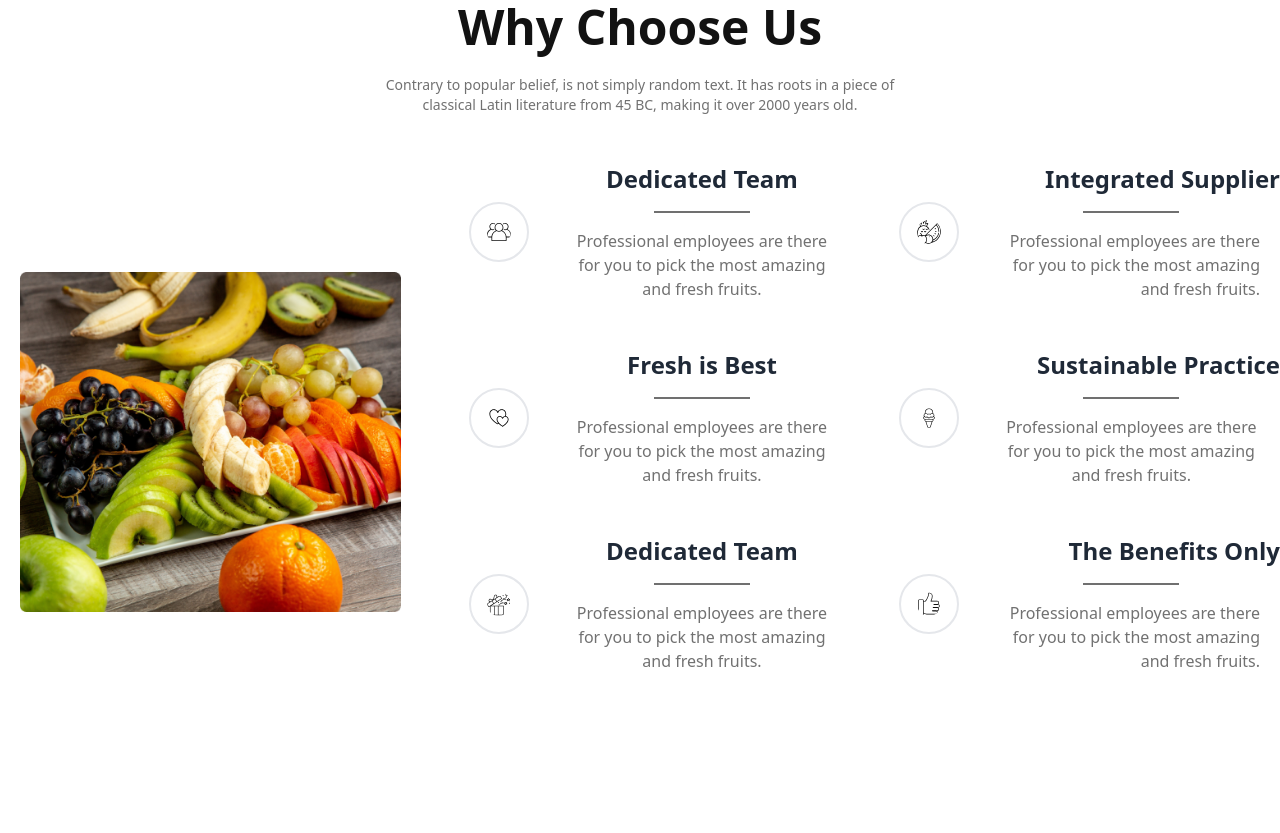
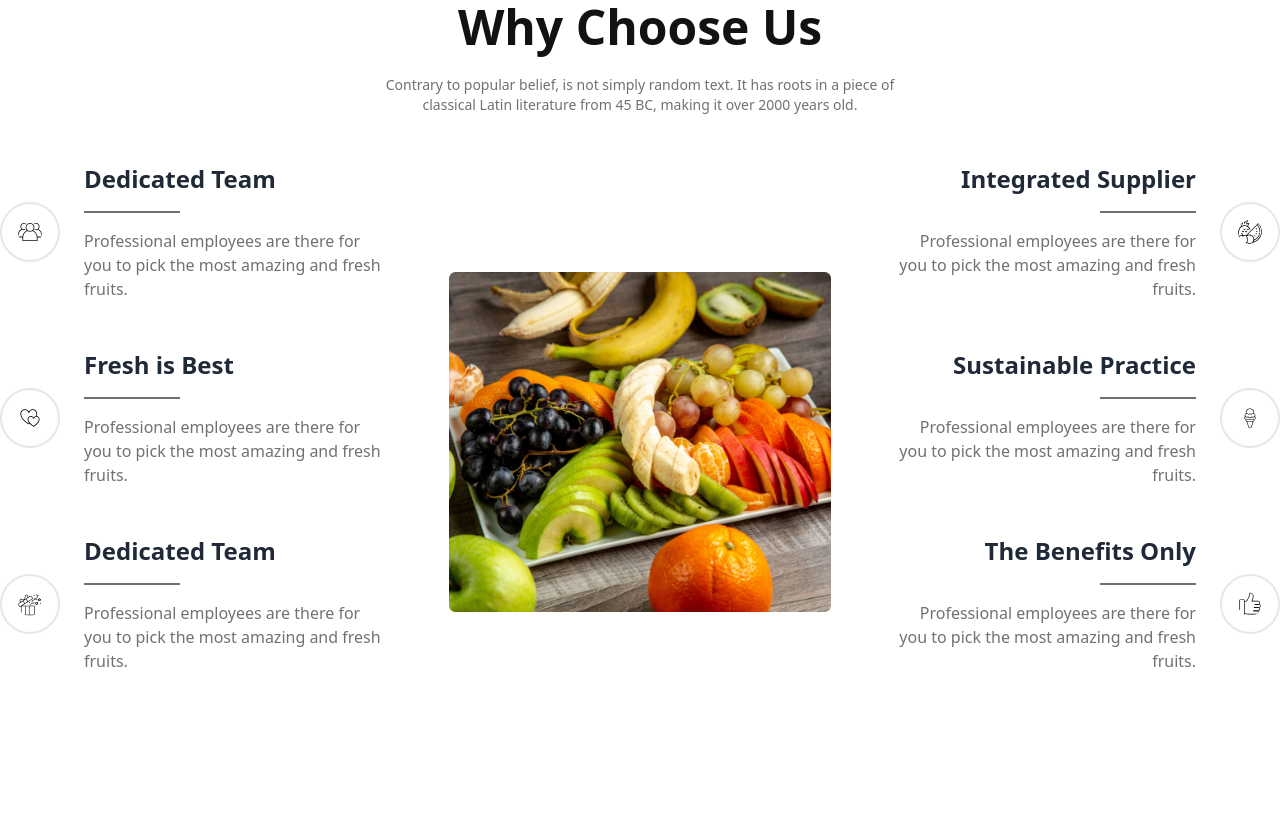
Before and after one commit to monoare/b8a3-fruit-brust-assignment, a plain HTML site: page index.html in a window 1280 px wide. Shown: the part 3147-3980 px from the top of the page. Drawn offline with nearby package versions, Linux system fonts and the light colour scheme.

Commit message:
added responsive layout

```diff
--- a/index.html
+++ b/index.html
@@ -1554,10 +1554,10 @@
         </div>
         <div class="flex flex-col lg:flex-row gap-12 items-center">
           <!-- Left Side -->
-          <div class="flex-1 order-2">
+          <div class="flex-1 order-2 lg:order-1">
             <!-- Reason-1 -->
             <div
-              class="flex flex-col text-center items-center lg:flex-row gap-6 mb-5 lg:mb-12"
+              class="flex flex-col text-center lg:text-left items-center lg:justify-start lg:flex-row gap-6 mb-5 lg:mb-12"
             >
               <div>
                 <svg
@@ -1577,9 +1577,9 @@
               <div>
                 <h3 class="text-2xl font-extrabold">Dedicated Team</h3>
                 <div
-                  class="border-b-2 mx-auto w-24 border-[#12121299] my-4"
+                  class="border-b-2 mx-auto lg:mx-0 w-24 border-[#12121299] my-4"
                 ></div>
-                <p class="text-base font-medium text-[#12121299] px-5">
+                <p class="text-base font-medium text-[#12121299] px-5 lg:px-0">
                   Professional employees are there for you to pick the most
                   amazing and fresh fruits.
                 </p>
@@ -1588,7 +1588,7 @@
 
             <!-- Reason-2 -->
             <div
-              class="flex flex-col text-center items-center lg:flex-row gap-6 mb-5 lg:mb-12"
+              class="flex flex-col text-center lg:text-left items-center lg:justify-start lg:flex-row gap-6 mb-5 lg:mb-12"
             >
               <div>
                 <svg
@@ -1608,9 +1608,9 @@
               <div>
                 <h3 class="text-2xl font-extrabold">Fresh is Best</h3>
                 <div
-                  class="border-b-2 mx-auto w-24 border-[#12121299] my-4"
+                  class="border-b-2 mx-auto lg:mx-0 w-24 border-[#12121299] my-4"
                 ></div>
-                <p class="text-base font-medium text-[#12121299] px-5">
+                <p class="text-base font-medium text-[#12121299] px-5 lg:px-0">
                   Professional employees are there for you to pick the most
                   amazing and fresh fruits.
                 </p>
@@ -1619,7 +1619,7 @@
 
             <!-- Reason-3 -->
             <div
-              class="flex flex-col text-center items-center lg:flex-row gap-6 mb-5 lg:mb-12"
+              class="flex flex-col text-center lg:text-left items-center lg:justify-start lg:flex-row gap-6 mb-5 lg:mb-12"
             >
               <div>
                 <svg
@@ -1690,9 +1690,9 @@
               <div>
                 <h3 class="text-2xl font-extrabold">Dedicated Team</h3>
                 <div
-                  class="border-b-2 mx-auto w-24 border-[#12121299] my-4"
+                  class="border-b-2 mx-auto lg:mx-0 w-24 border-[#12121299] my-4"
                 ></div>
-                <p class="text-base font-medium text-[#12121299] px-5">
+                <p class="text-base font-medium text-[#12121299] px-5 lg:px-0">
                   Professional employees are there for you to pick the most
                   amazing and fresh fruits.
                 </p>
@@ -1700,28 +1700,28 @@
             </div>
           </div>
           <!-- Center Position -->
-          <div class="flex-1 order-1 mx-5">
+          <div class="flex-1 order-1 lg:order-2 mx-5">
             <img src="images/whychoose1.png" alt="" />
           </div>
           <!-- Right Side -->
           <div class="flex-1 order-3">
             <!-- Reason-4 -->
             <div
-              class="flex flex-col text-center items-center lg:flex-row gap-6 mb-5 lg:mb-12"
+              class="flex flex-col text-center lg:text-right items-center lg:flex-row gap-6 mb-5 lg:mb-12"
             >
-              <div class="flex flex-col lg:items-end order-2">
+              <div class="flex flex-col lg:items-end order-2 lg:order-1">
                 <h3 class="text-2xl font-extrabold">Integrated Supplier</h3>
                 <div
-                  class="border-b-2 mx-auto w-24 border-[#12121299] my-4"
+                  class="border-b-2 mx-auto lg:mx-0 w-24 border-[#12121299] my-4"
                 ></div>
                 <p
-                  class="lg:text-right text-base font-medium text-[#12121299] px-5"
+                  class="lg:text-right text-base font-medium text-[#12121299] px-5 lg:px-0"
                 >
                   Professional employees are there for you to pick the most
                   amazing and fresh fruits.
                 </p>
               </div>
-              <div class="order-1">
+              <div class="order-1 lg:order-2">
                 <svg
                   class="rounded-full border-2 p-4 fill-[#12121299 ]"
                   xmlns="http://www.w3.org/2000/svg"
@@ -1783,19 +1783,19 @@
 
             <!-- Reason-5 -->
             <div
-              class="flex flex-col text-center items-center lg:flex-row gap-6 mb-5 lg:mb-12"
+              class="flex flex-col text-center lg:text-right items-center lg:flex-row gap-6 mb-5 lg:mb-12"
             >
-              <div class="flex flex-col lg:items-end order-2">
+              <div class="flex flex-col lg:items-end order-2 lg:order-1">
                 <h3 class="text-2xl font-extrabold">Sustainable Practice</h3>
                 <div
-                  class="border-b-2 mx-auto w-24 border-[#12121299] my-4"
+                  class="border-b-2 mx-auto lg:mx-0 w-24 border-[#12121299] my-4"
                 ></div>
-                <p class="text-base font-medium text-[#12121299] px-5">
+                <p class="text-base font-medium text-[#12121299] px-5 lg:px-0">
                   Professional employees are there for you to pick the most
                   amazing and fresh fruits.
                 </p>
               </div>
-              <div class="order-1">
+              <div class="order-1 lg:order-2">
                 <svg
                   class="rounded-full border-2 p-4 fill-[#12121299 ]"
                   xmlns="http://www.w3.org/2000/svg"
@@ -1820,19 +1820,19 @@
             <div
               class="flex flex-col text-center items-center lg:flex-row gap-6 mb-5 lg:mb-12"
             >
-              <div class="flex flex-col lg:items-end order-2">
+              <div class="flex flex-col lg:items-end order-2 lg:order-1">
                 <h3 class="text-2xl font-extrabold">The Benefits Only</h3>
                 <div
-                  class="border-b-2 mx-auto w-24 border-[#12121299] my-4"
+                  class="border-b-2 mx-auto lg:mx-0 w-24 border-[#12121299] my-4"
                 ></div>
                 <p
-                  class="lg:text-right text-base font-medium text-[#12121299] px-5"
+                  class="lg:text-right text-base font-medium text-[#12121299] px-5 lg:px-0"
                 >
                   Professional employees are there for you to pick the most
                   amazing and fresh fruits.
                 </p>
               </div>
-              <div class="order-1">
+              <div class="order-1 lg:order-2">
                 <svg
                   class="rounded-full border-2 p-4 fill-[#12121299 ]"
                   xmlns="http://www.w3.org/2000/svg"
@@ -1886,14 +1886,14 @@
         </div>
       </div>
       <div
-        class="lg:w-[800px] pb-6 lg:pb-14 mx-auto grid grid-cols-4 justify-items-center lg:grid-cols-6 text-white text-sm lg:text-lg font-semibold"
+        class="flex gap-8 justify-center items-center flex-wrap px-2 pb-6 lg:pb-14 mx-auto text-white text-sm lg:text-lg font-semibold"
       >
         <a href=""><p>Home</p></a>
         <a href=""><p>About Us</p></a>
         <a href=""><p>Shop</p></a>
         <a href=""><p>All Fruits</p></a>
-        <a class="col-span-2 text-center mt-4" href=""><p>Support</p></a>
-        <a class="col-span-2 text-center mt-4" href=""><p>My Account</p></a>
+        <a href=""><p>Support</p></a>
+        <a href=""><p>My Account</p></a>
       </div>
       <div class="flex gap-3 lg:gap-10 justify-center pb-8 lg:pb-32">
         <a href="">
```
